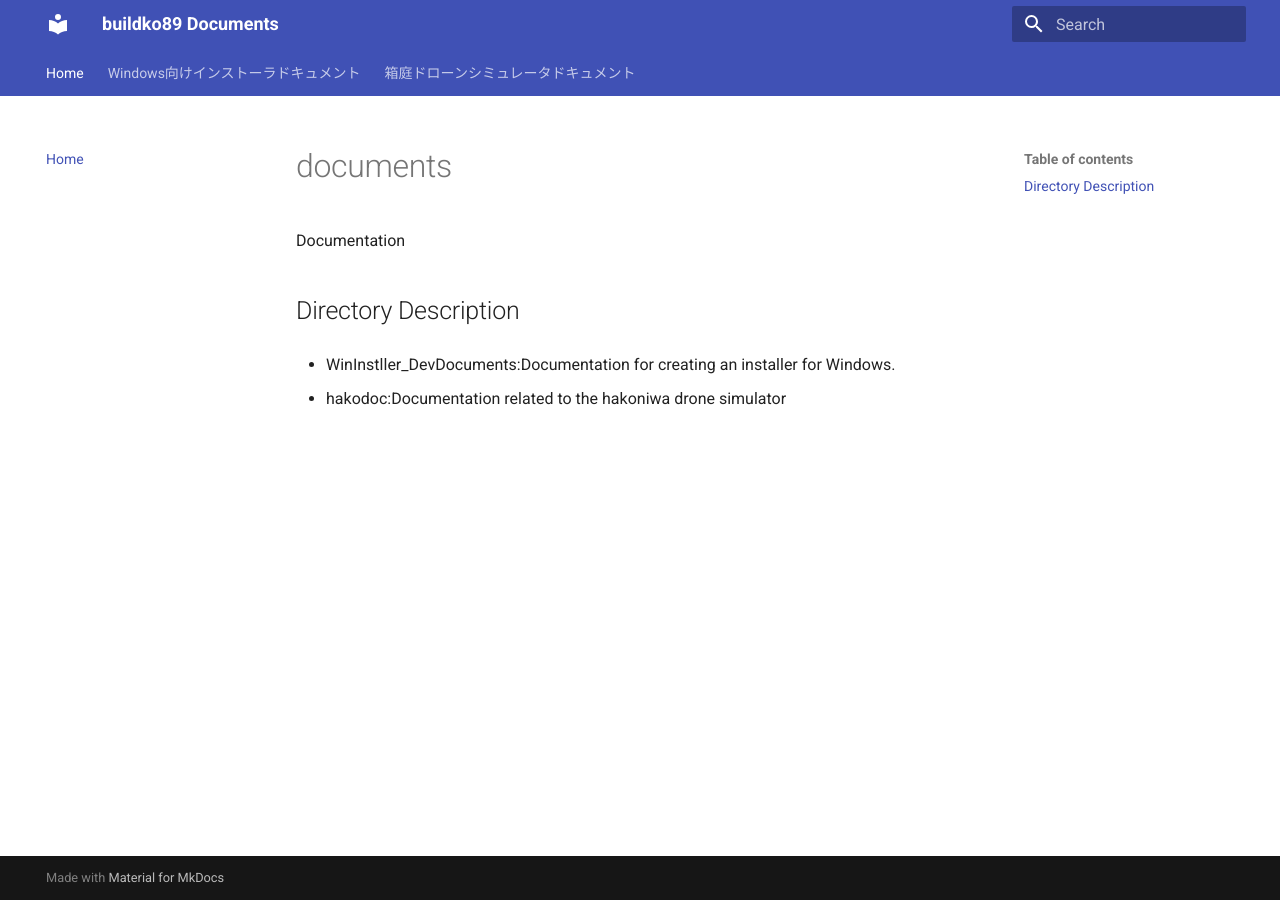
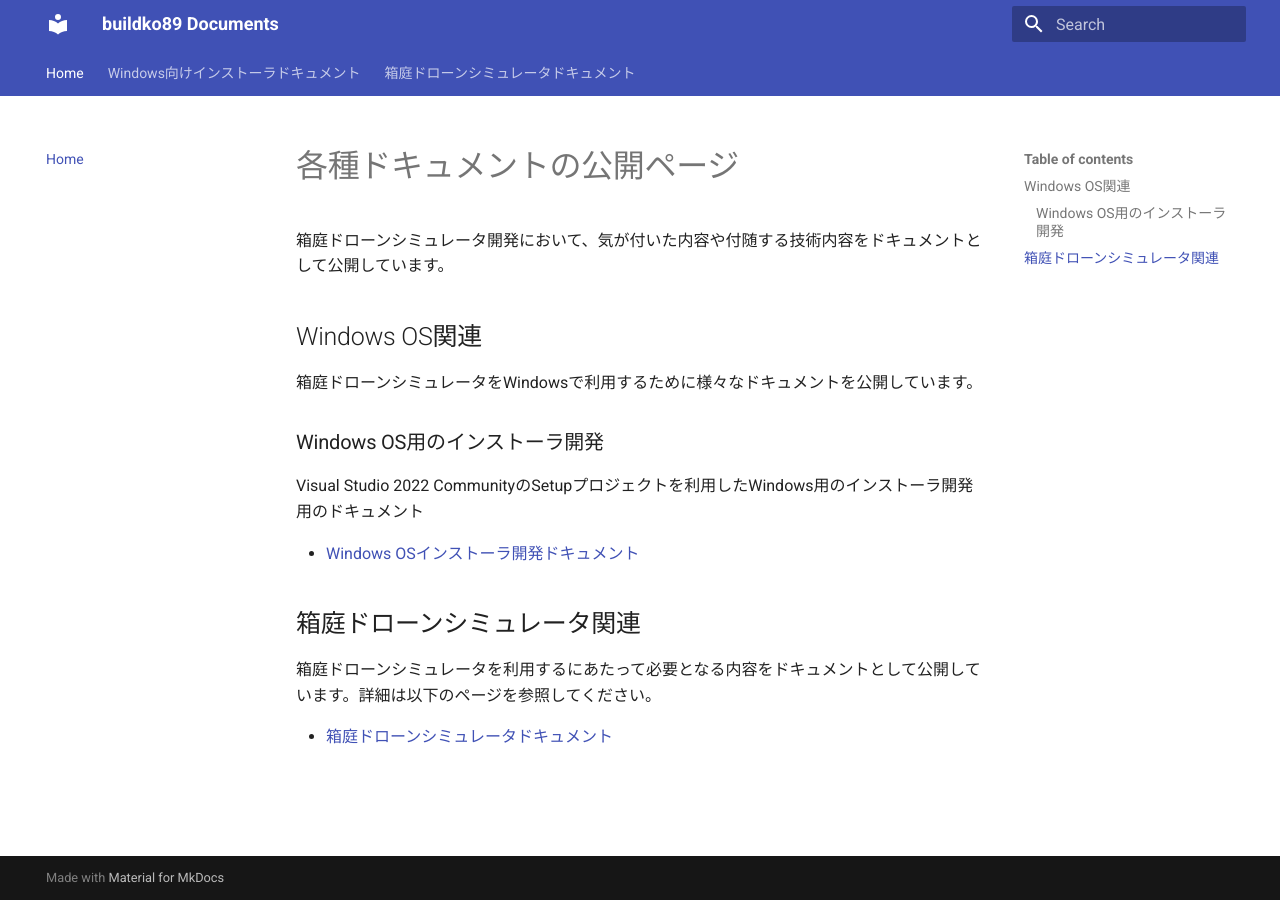
Before and after one commit to buildko89/documents, an MkDocs documentation site: the page built from docs/index.md, in a window 1280 px wide. Built offline with MkDocs 1.6.1 and Material for MkDocs 9.7.7, drawn with Linux system fonts in a browser that asks for light colours.

Commit message:
Documents Update

```diff
--- a/docs/hakodoc/README.md
+++ b/docs/hakodoc/README.md
@@ -1,12 +1,98 @@
+---
+hide:
+  - navigation  # これで左側のサイドメニューが消えます
+  - toc         # これで右側の目次も消えます（任意）
+---
+
 # 箱庭ドローンシミュレータ用のドキュメント
 
 箱庭ドローンシミュレータを利用するための各種ドキュメントを公開しています。
 
-|ディレクトリ名|内容|
-|:---|:---|
-|[preinstall-doc](https://github.com/buildko89/documents/tree/main/docs/hakodoc/preinstall-doc)|箱庭ドローンシミュレータを利用するにあたっての事前準備のドキュメントが入ってます。|
-|[presetting-doc](https://github.com/buildko89/documents/tree/main/docs/hakodoc/presetting-doc)|箱庭ドローンシミュレータを利用するための各種ソフトウェアの設定方法のドキュメントが入ってます。|
-|[wininstall-doc](https://github.com/buildko89/documents/tree/main/docs/hakodoc/wininstall-doc)|Windowsに箱庭ドローンシミュレータをインストールするための手順のドキュメントが入ってます。|
-|[winaaps-doc](https://github.com/buildko89/documents/tree/main/docs/hakodoc/winapps-doc)|箱庭ドローンシミュレータ用のWindowsアプリケーションの操作手順が入ってます。|
-|[howto-doc](https://github.com/buildko89/documents/tree/main/docs/hakodoc/howto-doc)|箱庭ドローンシミュレータの使い方のドキュメントが入ってます。|
-|[developer-doc](https://github.com/buildko89/documents/tree/main/docs/hakodoc/winapps-doc)|箱庭ドローンシミュレータを利用するための開発用の手順が入ってます。|
+* [箱庭ドローンシミュレータ利用時の概要](hakodoc/preinstall-doc/README.md)
+
+## 🛠️ 環境構築（事前インストール）
+
+箱庭ドローンシミュレータをWindowsで利用する場合に必要となるソフトウェアの環境構築手順となります。
+
+* [WSLインストール手順](hakodoc/preinstall-doc/wsl_install.md)
+* [Pythonインストール手順](hakodoc/preinstall-doc/python_install.md)
+* [Imdiskインストール手順](hakodoc/preinstall-doc/lmdisk_install.md)
+* [QGCインストール手順](hakodoc/preinstall-doc/qgc_install.md)
+* [godotインストール手順](hakodoc/preinstall-doc/godot.md)
+* [Unityインストール手順](hakodoc/preinstall-doc/unity_install.md)
+* [Unreal engineインストール手順](hakodoc/preinstall-doc/unrealengine.md)
+
+## ⚙️ 設定手順
+
+箱庭ドローンシミュレータを利用するにあたって必要となるソフトウェアの設定手順となります。
+
+* [QGC設定手順](hakodoc/presetting-doc/qgc_setting.md)
+
+## 💻 Windows OS向け
+
+Windows OSで箱庭ドローンシミュレータを利用する場合のインストール、アプリケーション操作方法になります。
+
+### ⤵️ Windows OS向けインストール手順
+
+Windows OS用のインストーラを利用したインストール手順になります。
+
+* [箱庭コア機能インストール手順](hakodoc/wininstall-doc/coreinstall.md)
+* [箱庭ドローンシミュレータアプリケーションインストール手順](hakodoc/wininstall-doc/appsinstall.md)
+
+### 💻 Windows OS用アプリケーションの操作手順
+
+箱庭ドローンシミュレータのPython APIを利用したアプリケーション、ゲームパッドを利用したドローン操作アプリケーションの操作手順となります。
+
+* [箱庭ドローンシミュレータPython APIアプリケーション](hakodoc/winapps-doc/hakoapi.md)
+* [箱庭ドローンシミュレータゲームパッド操作アプリケーション](hakodoc/winapps-doc/hakorc.md)
+
+## 🗳️ 開発者向けドキュメント
+
+箱庭ドローンシミュレータを利用する場合に必要となるビルド手順、各種アプリケーションでの開発手順となります。
+
+### 🛩️ PX4関連
+
+PX4をWindows OSで利用するためのビルド手順となります。
+
+* [PX4ビルド手順](hakodoc/developer-doc/px4-doc/px4_build.md)
+
+## 🚁 箱庭ドローンシミュレータの利用例
+
+箱庭ドローンシミュレータを利用した様々な利用例を紹介するドキュメントとなります。
+
+* [Ubuntu24.04 PX4連携操作手順](hakodoc/howto-doc/hakowithpx4.md)
+* [Windows OS Godot利用手順](hakodoc/howto-doc/hakowithgodot.md)
+
+### 🎮 Uninty関連
+
+Unityを利用する場合のドキュメントとなります。
+
+* [Unity ビルド手順(Windows OS向け)](hakodoc/developer-doc/unity-doc/hako_unitybuild.md)
+* [Unity LiDAR可視化アプリケーション組込み](hakodoc/developer-doc/unity-doc/unityLiDARapps.md)
+* [Unity Quest3/3S向けGamePad組込み](hakodoc/developer-doc/unity-doc/unityQuestappsGamepad.md)
+* [Unity 解像度設定手順](hakodoc/developer-doc/unity-doc/unityResolutionSettings.md)
+
+### 🤖 Mujoco関連
+
+箱庭ドローンシミュレータで利用しているMujoco関連のドキュメントとなります。
+
+* [mujocoインストール手順](hakodoc/developer-doc/mujoco-doc/hako_libinst.md)
+
+### 📀 Ubuntu関連
+
+Ubuntu 24.04で箱庭ドローンシミュレータを利用する場合の手順となります。
+
+* [Ubuntu24.04 箱庭コア利用手順](hakodoc/developer-doc/ubuntu-doc/ubuntu24.04hakocore.md)
+* [Ubuntu24.04 箱庭ドローンシミュレータ利用手順](hakodoc/developer-doc/ubuntu-doc/ubuntu24.04hakodrone.md)
+
+### 🎮 Unreal Engine関連
+
+Unral Engineを利用する場合のドキュメントとなります。
+
+* [Unreal Engineビルド手順](hakodoc/developer-doc/unreal_engine-doc/unreal_engine_build.md)
+
+### 🕹️ ゲームパッド関連
+
+新規にゲームパッドを設定したい場合の手順となります。
+
+* [ゲームパッドデバッグ手順](hakodoc/developer-doc/rc-doc/rcdebug.md)
--- a/docs/index.md
+++ b/docs/index.md
@@ -1,8 +1,18 @@
-# documents
-Documentation
+# 各種ドキュメントの公開ページ
+箱庭ドローンシミュレータ開発において、気が付いた内容や付随する技術内容をドキュメントとして公開しています。
 
-## Directory Description
+## Windows OS関連
 
-- WinInstller_DevDocuments:Documentation for creating an installer for Windows.
+箱庭ドローンシミュレータをWindowsで利用するために様々なドキュメントを公開しています。
 
-- hakodoc:Documentation related to the hakoniwa drone simulator
+### Windows OS用のインストーラ開発
+
+Visual Studio 2022 CommunityのSetupプロジェクトを利用したWindows用のインストーラ開発用のドキュメント
+
+* [Windows OSインストーラ開発ドキュメント](WinInstaller_DevDocuments/windows_hakowin_installer_develop.md)
+
+## 箱庭ドローンシミュレータ関連
+
+箱庭ドローンシミュレータを利用するにあたって必要となる内容をドキュメントとして公開しています。詳細は以下のページを参照してください。
+
+* [箱庭ドローンシミュレータドキュメント](hakodoc/README.md)
--- a/mkdocs.yml
+++ b/mkdocs.yml
@@ -10,7 +10,7 @@ nav:
   - Windows向けインストーラドキュメント:
       - Windowsインストーラ開発ドキュメント: WinInstller_DevDocuments/windows_hakowin_installer_develop.md
   - 箱庭ドローンシミュレータドキュメント:
-      - ドキュメント構成説明: hakodoc/README.md
+      - hakodoc/README.md
       - 事前インストール手順:
           - 箱庭インストール概要: hakodoc/preinstall-doc/README.md
           - WSLインストール手順: hakodoc/preinstall-doc/wsl_install.md
```
